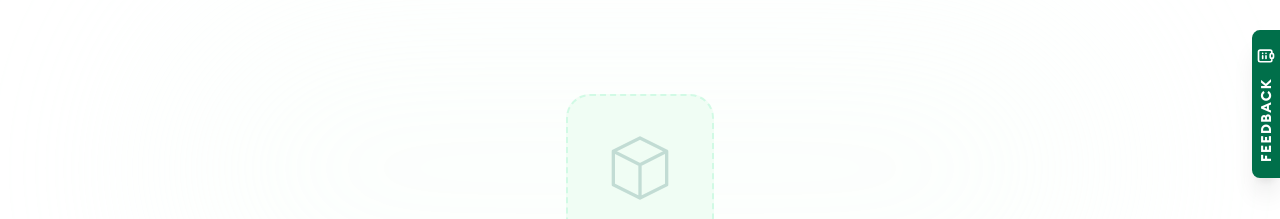
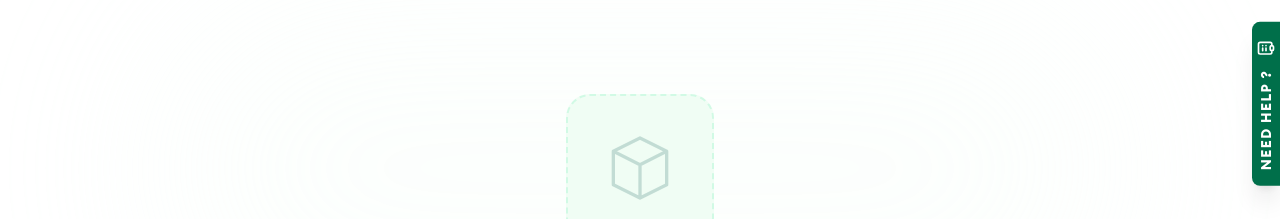
Before and after one commit to zdfz/tracking_page, a React (Vite) app: page / in a window 1280 px wide. Shown: the part 296-515 px from the top of the page. Built offline with nearby package versions, Linux system fonts and the light colour scheme.

Commit message:
Update FeedbackWidget.tsx

```diff
--- a/components/FeedbackWidget.tsx
+++ b/components/FeedbackWidget.tsx
@@ -25,7 +25,7 @@ const FeedbackWidget: React.FC = () => {
                         />
                     </svg>
                     <span className="text-[10px] font-bold uppercase tracking-widest writing-vertical-rl sm:writing-horizontal-tb hidden">
-                        Feedback
+                        Need Help ?
                     </span>
                 </div>
 
@@ -57,7 +57,7 @@ const FeedbackWidgetVertical: React.FC = () => {
                 }}
             >
                 <div className="flex items-center gap-3 rotate-180">
-                    <span className="text-sm font-bold tracking-widest uppercase">Feedback</span>
+                    <span className="text-sm font-bold tracking-widest uppercase">Need Help ?</span>
                     <svg
                         className="w-5 h-5 -rotate-90"
                         fill="none"
@@ -84,7 +84,7 @@ const FeedbackWidgetVertical: React.FC = () => {
                 >
                     <path strokeLinecap="round" strokeLinejoin="round" strokeWidth="2" d="M9 5H7a2 2 0 00-2 2v12a2 2 0 002 2h10a2 2 0 002-2V7a2 2 0 00-2-2h-2M9 5a2 2 0 002 2h2a2 2 0 002-2M9 5a2 2 0 012-2h2a2 2 0 012 2m-3 7h3m-3 4h3m-6-4h.01M9 16h.01" />
                 </svg>
-                <span className="text-sm font-bold tracking-wider uppercase">Feedback</span>
+                <span className="text-sm font-bold tracking-wider uppercase">Need Help ?</span>
             </a>
         </>
     );
```
